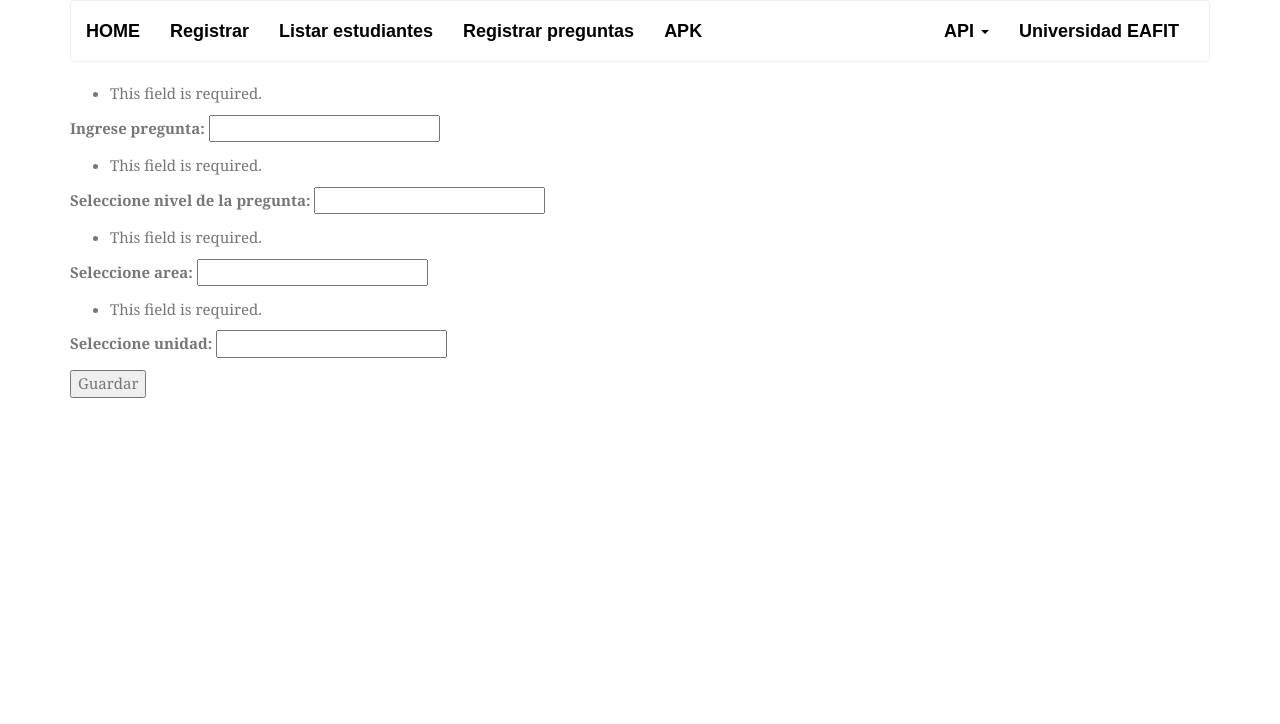
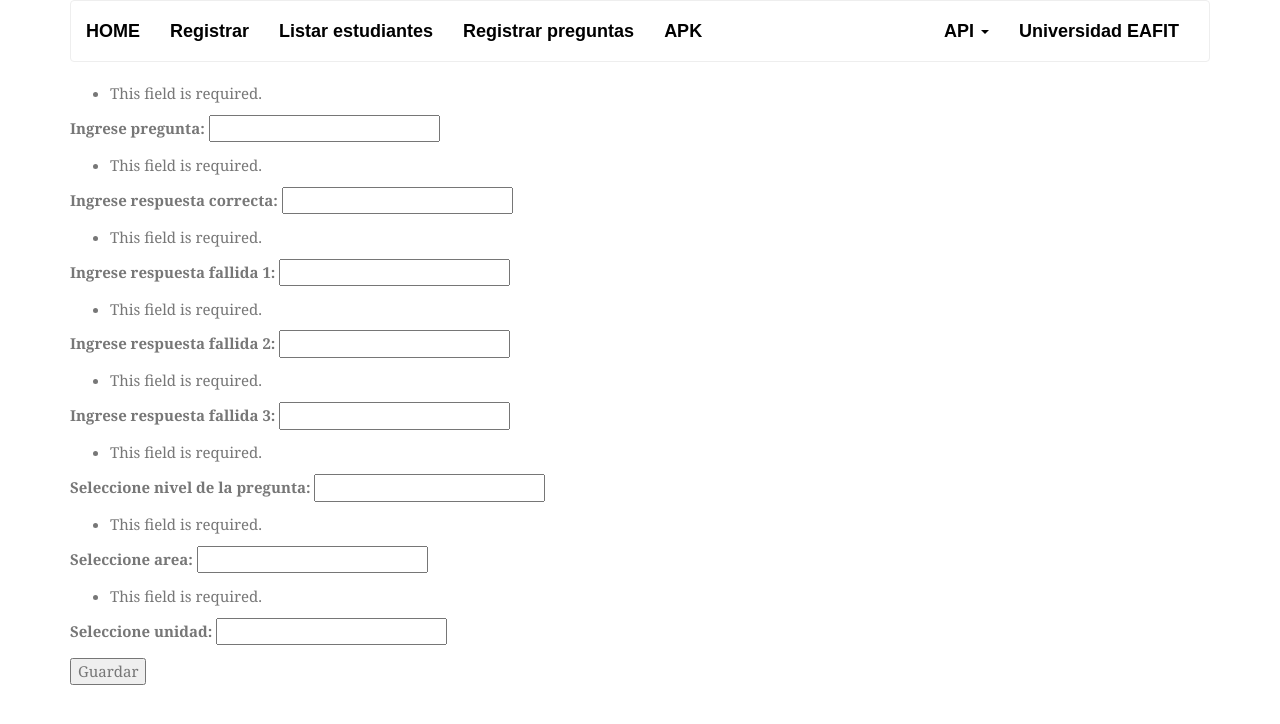
Before and after one commit to mzabala1/REST_AI_STEM, a Django app: page /registro/pregunta in a window 1280 px wide. Shown: the top 724 px of the page. Run offline with Django 3.2, Linux system fonts and the light colour scheme; some libraries are stand-ins or nearby versions; some web fonts are replaced.

Commit message:
Agregando campos de respuesta

```diff
--- a/STEM/forms.py
+++ b/STEM/forms.py
@@ -41,6 +41,10 @@ class PreguntasForm(forms.ModelForm):
 
         fields = [
             'pregunta',
+            'respuestac',
+            'respuestaf1',
+            'respuestaf2',
+            'respuestaf3',
             'nivel',
             'area',
             'unidad',
@@ -48,6 +52,10 @@ class PreguntasForm(forms.ModelForm):
 
         labels = {
             'pregunta': 'Ingrese pregunta',
+            'respuestac': 'Ingrese respuesta correcta',
+            'respuestaf1': 'Ingrese respuesta fallida 1',
+            'respuestaf2': 'Ingrese respuesta fallida 2',
+            'respuestaf3': 'Ingrese respuesta fallida 3',
             'nivel': 'Seleccione nivel de la pregunta',
             'area': 'Seleccione area',
             'unidad': 'Seleccione unidad',
--- a/STEM/models.py
+++ b/STEM/models.py
@@ -84,6 +84,10 @@ class Predecidos(models.Model):
 
 class Preguntas(models.Model):
     pregunta = models.CharField(max_length=500)
+    respuestac = models.CharField(max_length=500)
+    respuestaf1 = models.CharField(max_length=500)
+    respuestaf2 = models.CharField(max_length=500)
+    respuestaf3 = models.CharField(max_length=500)
     nivel = models.IntegerField(validators=[MaxValueValidator(4), MinValueValidator(1)])
     area = models.IntegerField(validators=[MaxValueValidator(4), MinValueValidator(1)])
     unidad = models.IntegerField(validators=[MaxValueValidator(4), MinValueValidator(1)])
--- a/templates/estudiante/estudiante_form.html
+++ b/templates/estudiante/estudiante_form.html
@@ -118,7 +118,7 @@
         </fieldset>
         <fieldset class="form-group">
             <label class="col-lg-0"> {{ form.vcPadre.errors }} </label>
-            <label for="{{ form.vcPadre.id_for_label }}" class="col-lg-2 control-label">Vive con la madre:</label>
+            <label for="{{ form.vcPadre.id_for_label }}" class="col-lg-2 control-label">Vive con el padre:</label>
             <div class="radio col-lg-3">
                 <label><input type="radio" name="vcPadre" value="1">Si</label>
                 <label><input type="radio" name="vcPadre" value="0">No</label>
```
Also changed, not shown: STEM/migrations/0010_auto_20180529_1506.py (added).
